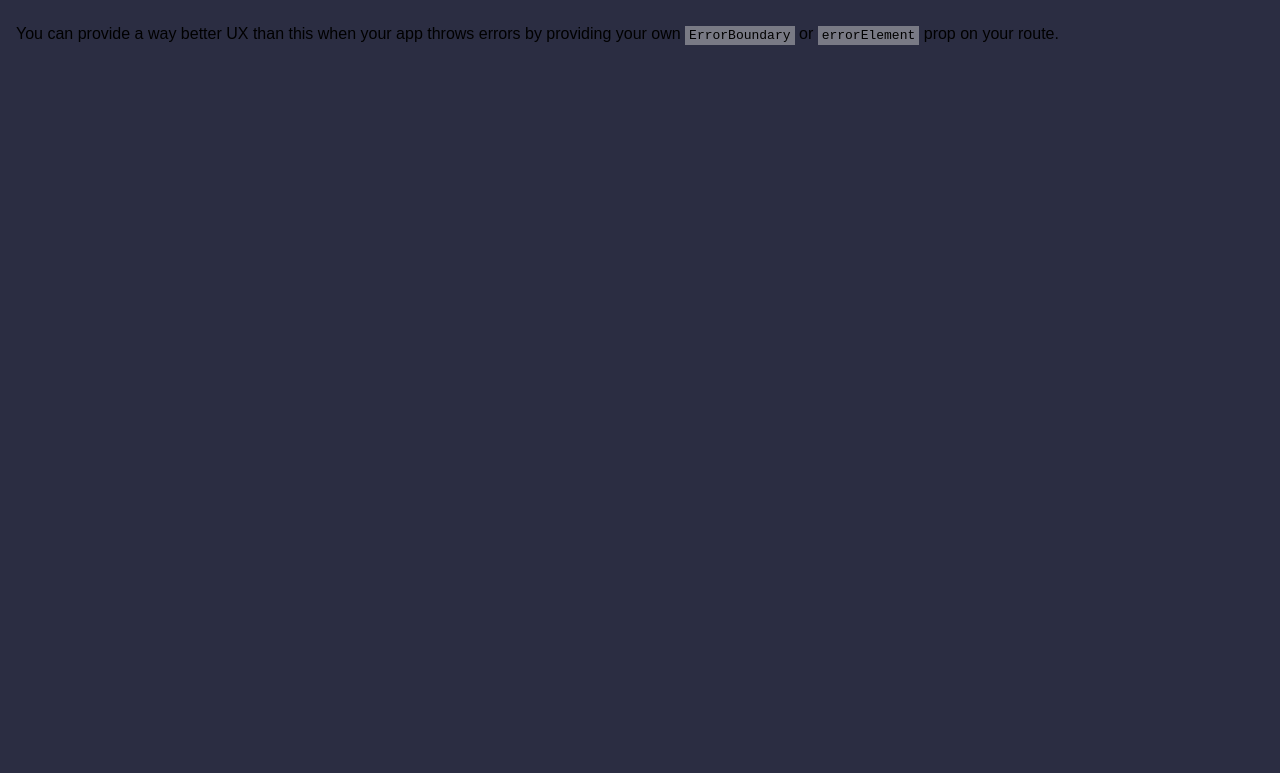
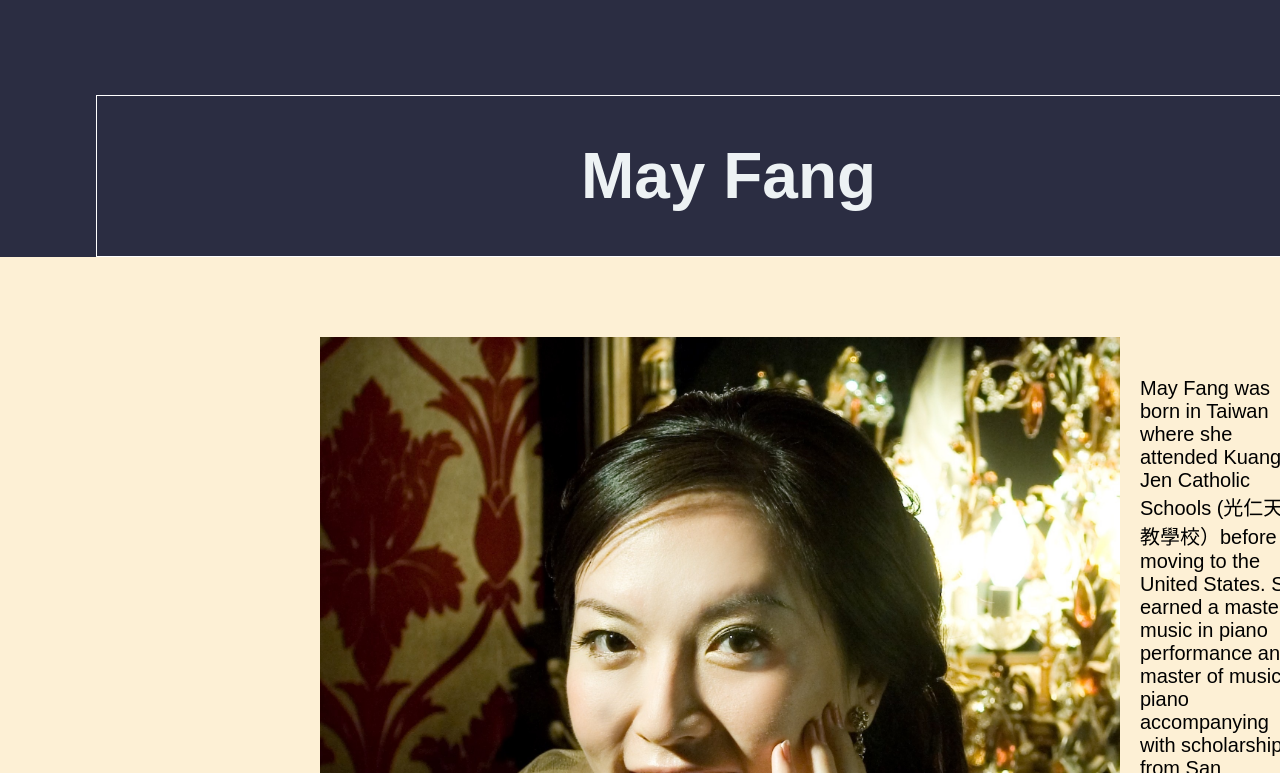
Before and after one commit to Scott-Dolphin/evcc-prototype, a React (Vite) app in the folder evcc-page/: page /staff/may_fang in a window 1280 px wide. Before the commit this address had no page. Shown: the part 167-940 px from the top of the page. Before the commit the page ends 800 px from the top, so only its background shows below. Built offline with nearby package versions, Linux system fonts and the light colour scheme.

Commit message:
added pages for current staff

```diff
--- a/evcc-page/src/components/class_card.jsx
+++ b/evcc-page/src/components/class_card.jsx
@@ -19,6 +19,11 @@ export default function Class_card({ class_name, image, description, instructor=
         const key = name.replace(' ', '_');
         return imageMap[key] || head; // fallback if image not found
     }
+    const getUrl = (name) => {
+        const key = name.replace(' ', '_');
+        const url = '/staff/' + key;
+        return url.toLowerCase();
+    }
 
     return (
         <div className="Class-card">
@@ -39,11 +44,11 @@ export default function Class_card({ class_name, image, description, instructor=
                 <div className="Portraits">
                     <div className="Instructor">
                         <img src={getImage(instructor)} alt={instructor} />
-                        <a>{instructor}</a>
+                        <a href={getUrl(instructor)}>{instructor}</a>
                     </div>
                     <div className="Instructor">
                         <img src={getImage(accompianist)} alt={accompianist} />
-                        <a>{accompianist}</a>
+                        <a href={getUrl(accompianist)}>{accompianist}</a>
                     </div>
                 </div>
             </div>
--- a/evcc-page/src/index.css
+++ b/evcc-page/src/index.css
@@ -65,7 +65,7 @@ a {
   text-align: center;
   font-size: 2em
 }
-.Navbar .Logo {
+  .Navbar .Logo {
   margin: auto;
 }
 .Navbar .Logo img {
@@ -246,3 +246,13 @@ a {
 .Instructor img {
   width: 184px;
 }
+
+.Staff-article {
+  display: flex;
+  justify-content: space-evenly;
+}
+
+.Staff-text p{
+  font-size: 20px;
+  text-align: left;
+}
--- /dev/null
+++ b/evcc-page/src/routes/staff/heidi_kuo.jsx
@@ -0,0 +1,16 @@
+
+import Navbar from '../../components/navbar'
+import Footer from '../../components/footer'
+
+
+export default function Heidi() {
+    return (
+        <>
+            <Navbar page_name="Heidi Kuo" />
+            <div class="Main-content">
+
+            </div>
+            <Footer />
+        </>
+    )
+}
--- /dev/null
+++ b/evcc-page/src/routes/staff/hsun_hsun.jsx
@@ -0,0 +1,15 @@
+
+import Navbar from '../../components/navbar'
+import Footer from '../../components/footer'
+
+export default function Hsun() {
+    return (
+        <>
+            <Navbar page_name="Hsun Hsun" />
+            <div class="Main-content">
+
+            </div>
+            <Footer />
+        </>
+    )
+}
--- /dev/null
+++ b/evcc-page/src/routes/staff/may_fang.jsx
@@ -0,0 +1,39 @@
+import Navbar from '../../components/navbar'
+import Footer from '../../components/footer'
+import May_Fang from '../../components/images/people/May_Fang.jpg'
+
+export default function May() {
+    return (
+        <>
+            <Navbar page_name="May Fang" />
+            <div class="Main-content">
+                <div className="Staff-article">
+                    <div className="Staff-img">
+                        <img src={May_Fang}/>
+                    </div>
+                    <div className="Staff-text">
+                        <p>
+                            May Fang was born in Taiwan where she attended Kuang Jen Catholic Schools
+                            (光仁天主教學校）before moving to the United States. She earned a master of
+                            music in piano performance and a master of music in piano accompanying with
+                            scholarships from San Francisco Conservatory of Music (舊金山音樂學院） where
+                            she studied with Paul Hersh and Timothy Bach.  She received a bachelor of
+                            music with dean award scholarship in piano performance from Oberlin
+                            Conservatory of music （奧柏林音樂學院）where she studied with Munique Duphil.
+                            She was the piano accompanist for both San Francisco Conservatory of Music
+                            and Skyline College Concert choir, and a piano instructor in Taiwanese
+                            American Center of Northern California before moving to Los Angeles. She
+                            continued pursuing the study as a merit scholarship student in Graduate
+                            Performance Certificate of Keyboard Collaborative Arts in University of
+                            Southern California, and served as a piano accompanist in Occidental College,
+                            as well as several choirs including Taiwanese Presbyterian Conference Master
+                            Chorale , Half Step choir, Herald Christian Center Choir and Formosan
+                            Presbyterian Church in Los Angeles.
+                        </p>
+                    </div>
+                </div>
+            </div>
+            <Footer />
+        </>
+    )
+}
--- /dev/null
+++ b/evcc-page/src/routes/staff/rebecca_yang.jsx
@@ -0,0 +1,14 @@
+import Navbar from '../../components/navbar'
+import Footer from '../../components/footer'
+
+export default function Rebecca() {
+    return (
+        <>
+            <Navbar page_name="Rebecca Yang" />
+            <div class="Main-content">
+
+            </div>
+            <Footer />
+        </>
+    )
+}
--- /dev/null
+++ b/evcc-page/src/routes/staff/tsai-hsun_ko.jsx
@@ -0,0 +1,15 @@
+
+import Navbar from '../../components/navbar'
+import Footer from '../../components/footer'
+
+export default function Tsai() {
+    return (
+        <>
+            <Navbar page_name="Tsai-Hsun Ko" />
+            <div class="Main-content">
+
+            </div>
+            <Footer />
+        </>
+    )
+}
```
Also changed, not shown: evcc-page/src/main.jsx (+26 -0 lines).
